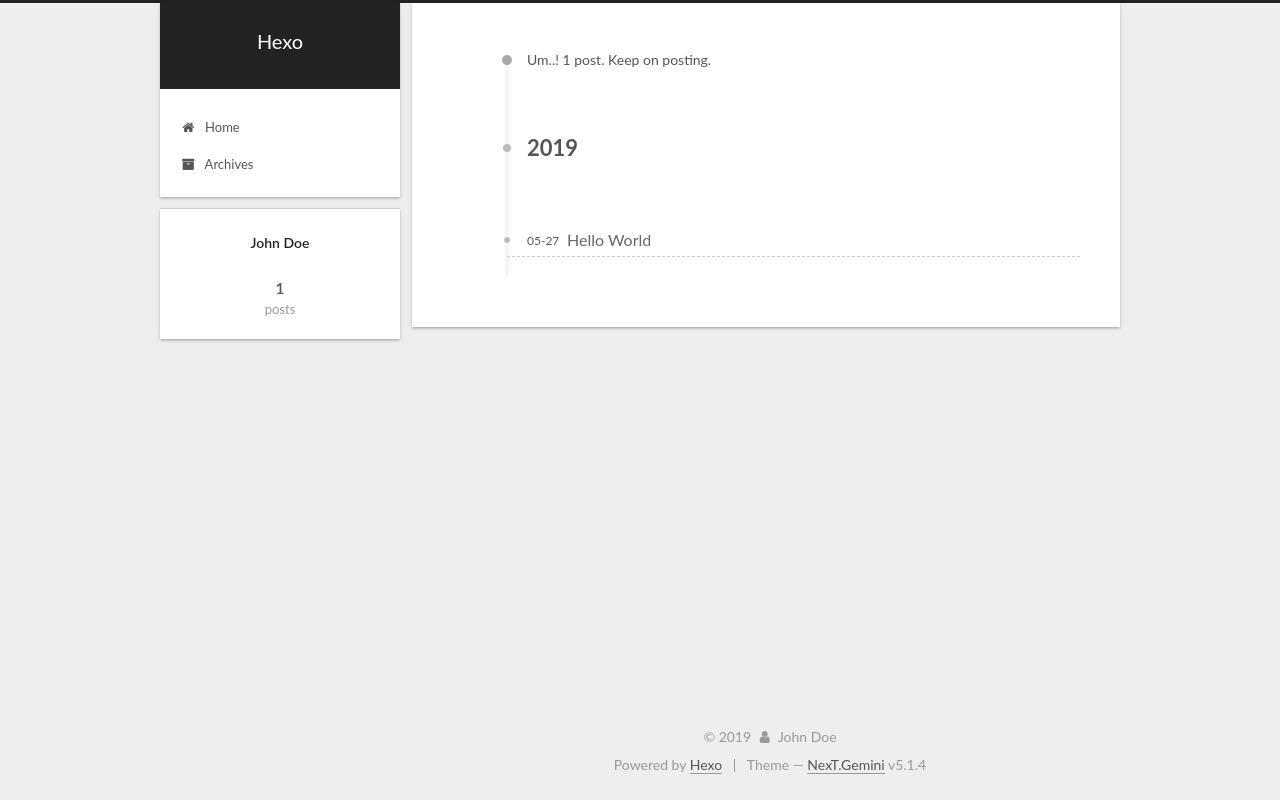
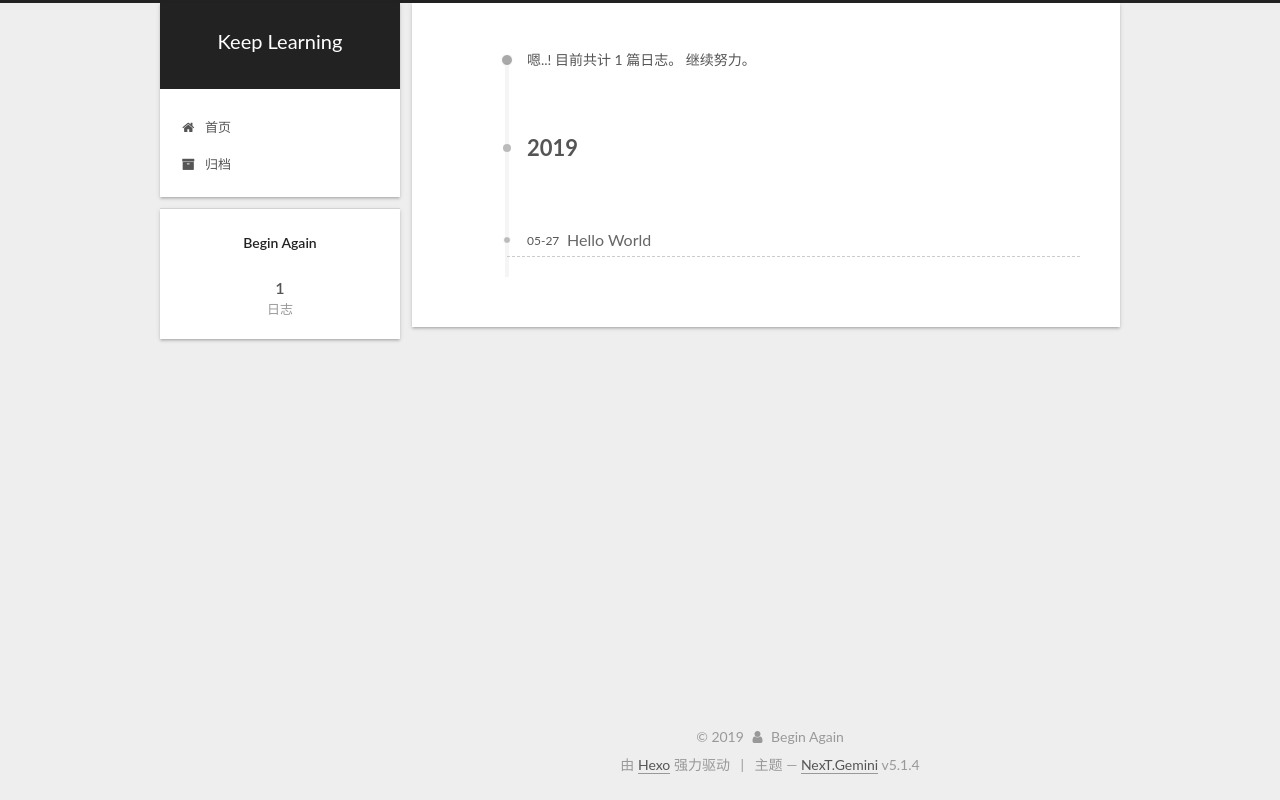
Before and after one commit to hjh1242832822/hjh1242832822.github.io, a plain HTML site: page archives/2019/05/index.html in a window 1280 px wide. Drawn offline with Linux system fonts and the light colour scheme.

Commit message:
Site updated: 2019-05-27 12:48:24

```diff
--- a/archives/2019/05/index.html
+++ b/archives/2019/05/index.html
@@ -5,7 +5,7 @@
 
 
 
-<html class="theme-next gemini use-motion" lang>
+<html class="theme-next gemini use-motion" lang="zh-Hans">
 <head><meta name="generator" content="Hexo 3.8.0">
   <meta charset="UTF-8">
 <meta http-equiv="X-UA-Compatible" content="IE=edge">
@@ -79,13 +79,14 @@
 
 
 
+<meta name="keywords" content="Life, Art">
 <meta property="og:type" content="website">
-<meta property="og:title" content="Hexo">
+<meta property="og:title" content="Keep Learning">
 <meta property="og:url" content="http://yoursite.com/archives/2019/05/index.html">
-<meta property="og:site_name" content="Hexo">
-<meta property="og:locale" content="default">
+<meta property="og:site_name" content="Keep Learning">
+<meta property="og:locale" content="zh-Hans">
 <meta name="twitter:card" content="summary">
-<meta name="twitter:title" content="Hexo">
+<meta name="twitter:title" content="Keep Learning">
 
 
 
@@ -101,7 +102,7 @@
     motion: {"enable":true,"async":false,"transition":{"post_block":"fadeIn","post_header":"slideDownIn","post_body":"slideDownIn","coll_header":"slideLeftIn","sidebar":"slideUpIn"}},
     duoshuo: {
       userId: '0',
-      author: 'Author'
+      author: '博主'
     },
     algolia: {
       applicationID: '',
@@ -121,7 +122,7 @@
 
 
 
-  <title>Archive | Hexo</title>
+  <title>归档 | Keep Learning</title>
 
 
 
@@ -133,7 +134,7 @@
 
 </head>
 
-<body itemscope itemtype="http://schema.org/WebPage" lang="default">
+<body itemscope itemtype="http://schema.org/WebPage" lang="zh-Hans">
 
 
 
@@ -151,7 +152,7 @@
     <div class="custom-logo-site-title">
       <a href="/" class="brand" rel="start">
         <span class="logo-line-before"><i></i></span>
-        <span class="site-title">Hexo</span>
+        <span class="site-title">Keep Learning</span>
         <span class="logo-line-after"><i></i></span>
       </a>
     </div>
@@ -181,7 +182,7 @@
 
               <i class="menu-item-icon fa fa-fw fa-home"></i> <br>
 
-            Home
+            首页
           </a>
         </li>
 
@@ -191,7 +192,7 @@
 
               <i class="menu-item-icon fa fa-fw fa-archive"></i> <br>
 
-            Archives
+            归档
           </a>
         </li>
 
@@ -227,7 +228,7 @@
 
 
 
-        Um..! 1 post. Keep on posting.
+        嗯..! 目前共计 1 篇日志。 继续努力。
       </span>
 
 
@@ -312,7 +313,7 @@
         <div class="site-overview">
           <div class="site-author motion-element" itemprop="author" itemscope itemtype="http://schema.org/Person">
 
-              <p class="site-author-name" itemprop="name">John Doe</p>
+              <p class="site-author-name" itemprop="name">Begin Again</p>
               <p class="site-description motion-element" itemprop="description"></p>
           </div>
 
@@ -324,7 +325,7 @@
                 <a href="/archives/">
 
                   <span class="site-state-item-count">1</span>
-                  <span class="site-state-item-name">posts</span>
+                  <span class="site-state-item-name">日志</span>
                 </a>
               </div>
 
@@ -368,13 +369,13 @@
   <span class="with-love">
     <i class="fa fa-user"></i>
   </span>
-  <span class="author" itemprop="copyrightHolder">John Doe</span>
+  <span class="author" itemprop="copyrightHolder">Begin Again</span>
 
 
 </div>
 
 
-  <div class="powered-by">Powered by <a class="theme-link" target="_blank" href="https://hexo.io">Hexo</a></div>
+  <div class="powered-by">由 <a class="theme-link" target="_blank" href="https://hexo.io">Hexo</a> 强力驱动</div>
 
 
 
@@ -382,7 +383,7 @@
 
 
 
-  <div class="theme-info">Theme &mdash; <a class="theme-link" target="_blank" href="https://github.com/iissnan/hexo-theme-next">NexT.Gemini</a> v5.1.4</div>
+  <div class="theme-info">主题 &mdash; <a class="theme-link" target="_blank" href="https://github.com/iissnan/hexo-theme-next">NexT.Gemini</a> v5.1.4</div>
 
 
 
```
Also changed, not shown: 2019/05/27/hello-world/index.html (+21 -20 lines), archives/2019/index.html (+18 -17 lines), archives/index.html (+18 -17 lines), index.html (+21 -20 lines).
